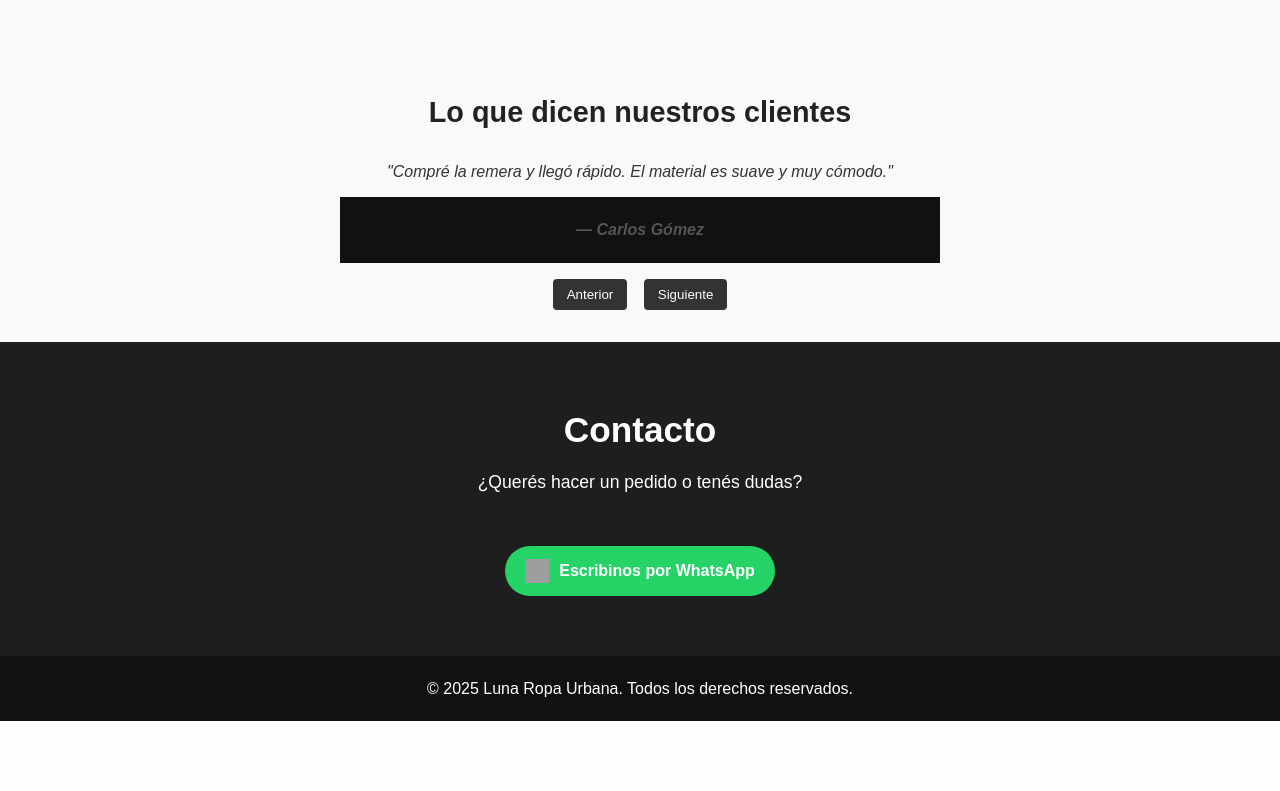
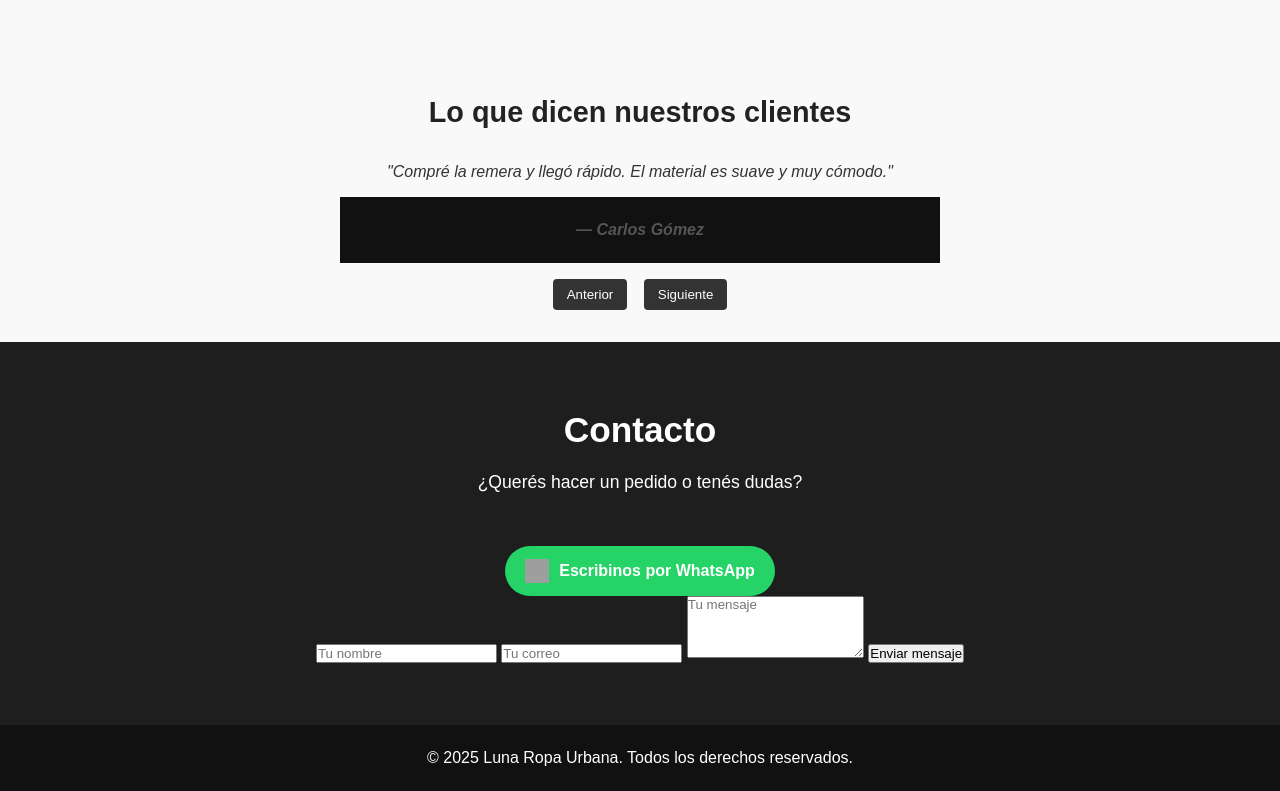
Before and after one commit to LeonardoHerna/luna-ropa-urbana, a plain HTML site: page index.html in a window 1280 px wide. Shown: the part 2583-3374 px from the top of the page. Before the commit the page ends 3304 px from the top, so only its background shows below. Drawn offline with Linux system fonts and the light colour scheme; grey boxes are pictures that could not be loaded.

Commit message:
Update index.html

```diff
--- a/index.html
+++ b/index.html
@@ -193,16 +193,28 @@
 </section>
 
 <!--Section contacto-->
+<!--Section contacto-->
 <section id="contacto" class="contacto">
   <div class="container">
     <h2>Contacto</h2>
     <p>¿Querés hacer un pedido o tenés dudas?</p>
+
+    <!-- Botón de WhatsApp -->
     <a href="https://wa.me/59897431589" target="_blank" class="whatsapp-btn">
       <img src="https://img.icons8.com/color/48/000000/whatsapp.png" alt="WhatsApp" />
       Escribinos por WhatsApp
     </a>
+
+    <!-- Formulario de contacto -->
+    <form id="form-contacto" class="contact-form">
+      <input type="text" name="nombre" placeholder="Tu nombre" required>
+      <input type="email" name="email" placeholder="Tu correo" required>
+      <textarea name="mensaje" rows="4" placeholder="Tu mensaje" required></textarea>
+      <button type="submit">Enviar mensaje</button>
+    </form>
   </div>
 </section>
+
 
 <!--Footer-->
   <footer>
```
